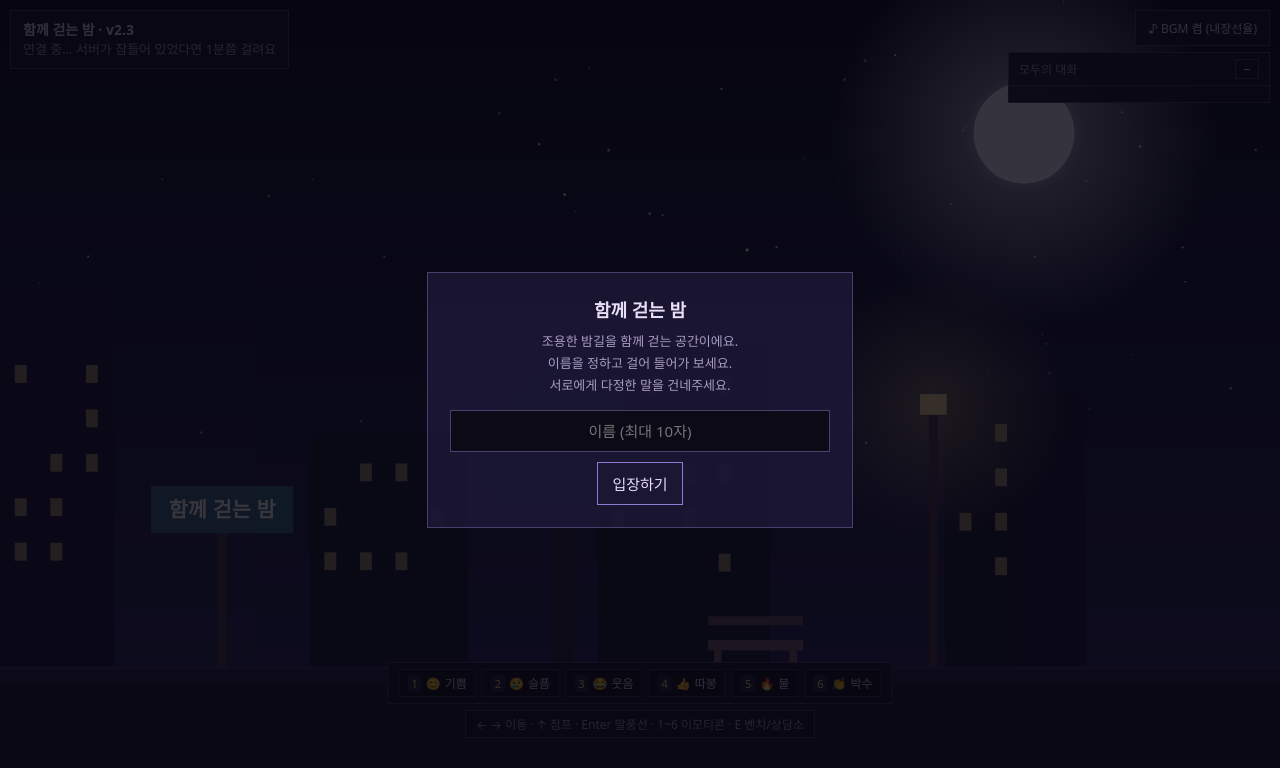
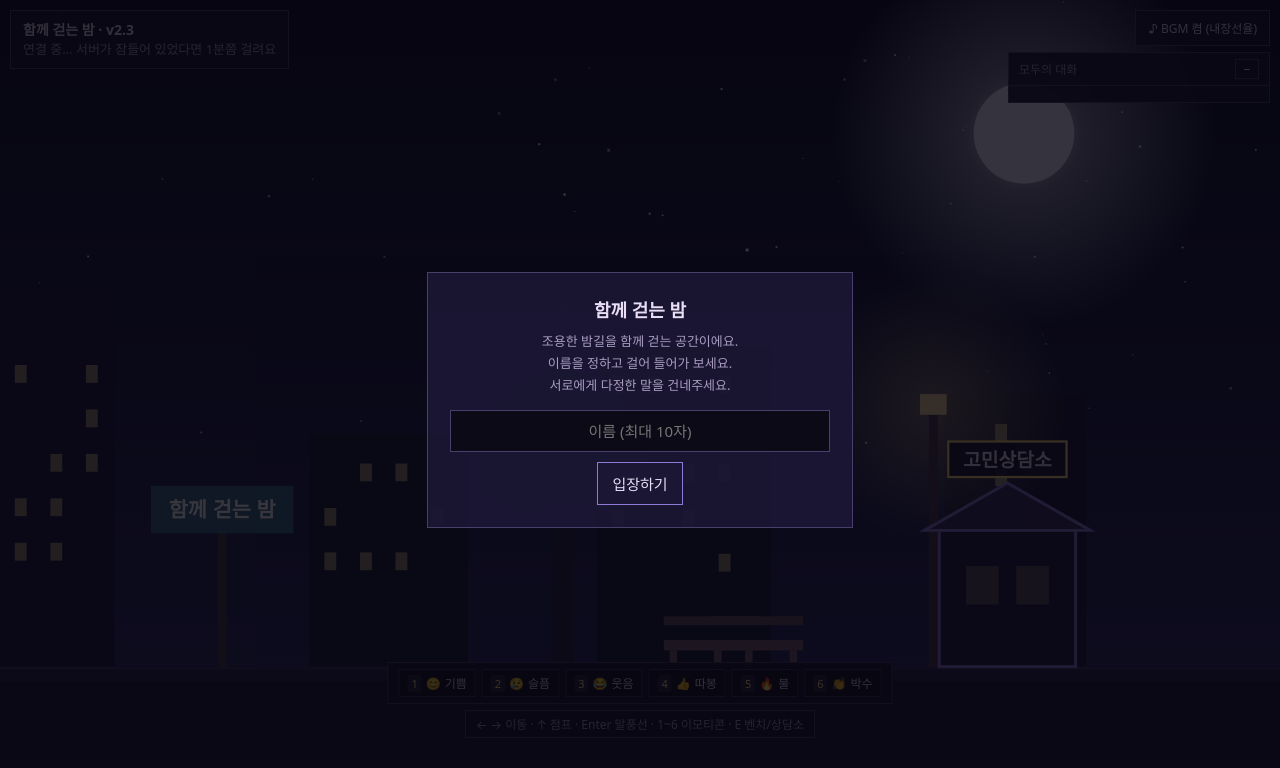
Before and after one commit to sonic-spec/chapter0-1, a website: page index.html in a window 1280 px wide. Drawn offline with Linux system fonts and the light colour scheme.

Commit message:
Update booth configuration and add benches

```diff
--- a/index.html
+++ b/index.html
@@ -82,14 +82,17 @@ function fit(){dpr=window.devicePixelRatio||1;cv.width=innerWidth*dpr;cv.height=
 addEventListener("resize",fit);fit();
 
 function rng(a){return function(){a|=0;a=a+0x6D2B79F5|0;var t=Math.imul(a^a>>>15,1|a);t=t+Math.imul(t^t>>>7,61|t)^t;return((t^t>>>14)>>>0)/4294967296}}
-var R=rng(7),stars=[],blds=[],trees=[],lamps=[],benches=[];
+var R=rng(7),stars=[],blds=[],trees=[],lamps=[],benches=[480,950,1520,2250,2980,3220,3750];
 for(var i=0;i<300;i++)stars.push([R()*W,R()*300,R()*1.6+.4,R()]);
 for(var x=0;x<W*.4+1700;x+=80+R()*60){var h=120+R()*200,w=70+R()*50,wins=[];for(var wy=GY-h+20;wy<GY-70;wy+=30)for(var wx=10;wx<w-14;wx+=24)if(R()<.45)wins.push([wx,wy]);blds.push({x:x,w:w,h:h,wins:wins});x+=w}
 for(var x2=380;x2<W-200;x2+=520+R()*260){trees.push({x:x2,h:110+R()*50});lamps.push(x2+250);if(R()<.55)benches.push(x2+130)}
 
 var booths=[
-  {id:"b1",x:1200,ownerId:null,ownerName:null},
-  {id:"b2",x:2700,ownerId:null,ownerName:null}
+  {id:"b1",x:680,ownerId:null,ownerName:null},
+  {id:"b2",x:1200,ownerId:null,ownerName:null},
+  {id:"b3",x:1950,ownerId:null,ownerName:null},
+  {id:"b4",x:2700,ownerId:null,ownerName:null},
+  {id:"b5",x:3450,ownerId:null,ownerName:null}
 ];
 
 var EMOTE_LIST=[
@@ -101,7 +104,6 @@ var EMOTE_LIST=[
   {key:"6",icon:"👏",label:"박수"}
 ];
 
-// 오른쪽 모두의 채팅 로그
 var feedList=document.getElementById("feedList");
 var feedToggle=document.getElementById("feedToggle");
 var feedCollapsed=false;
@@ -125,7 +127,6 @@ function appendFeed(name,msg,isMe){
   feedList.scrollTop=feedList.scrollHeight;
 }
 
-// BGM
 var bgm=new Audio("/bgm.mp3"),bgmEnabled=true,bgmPlaying=false,useSynthBgm=false,synthTimer=null,actx=null;
 bgm.loop=true;bgm.preload="auto";bgm.volume=0.5;
 bgm.addEventListener("timeupdate",function(){
```
